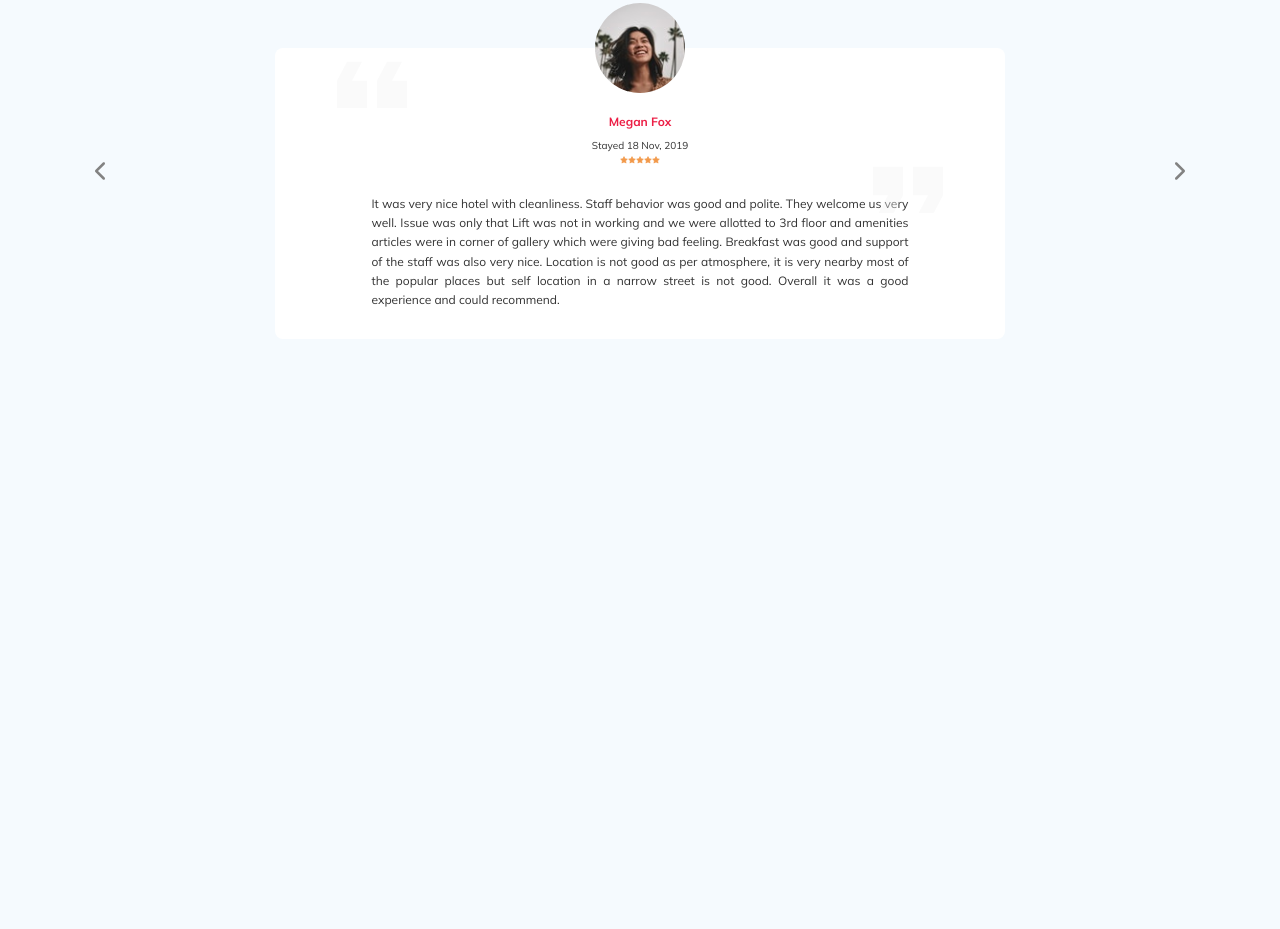
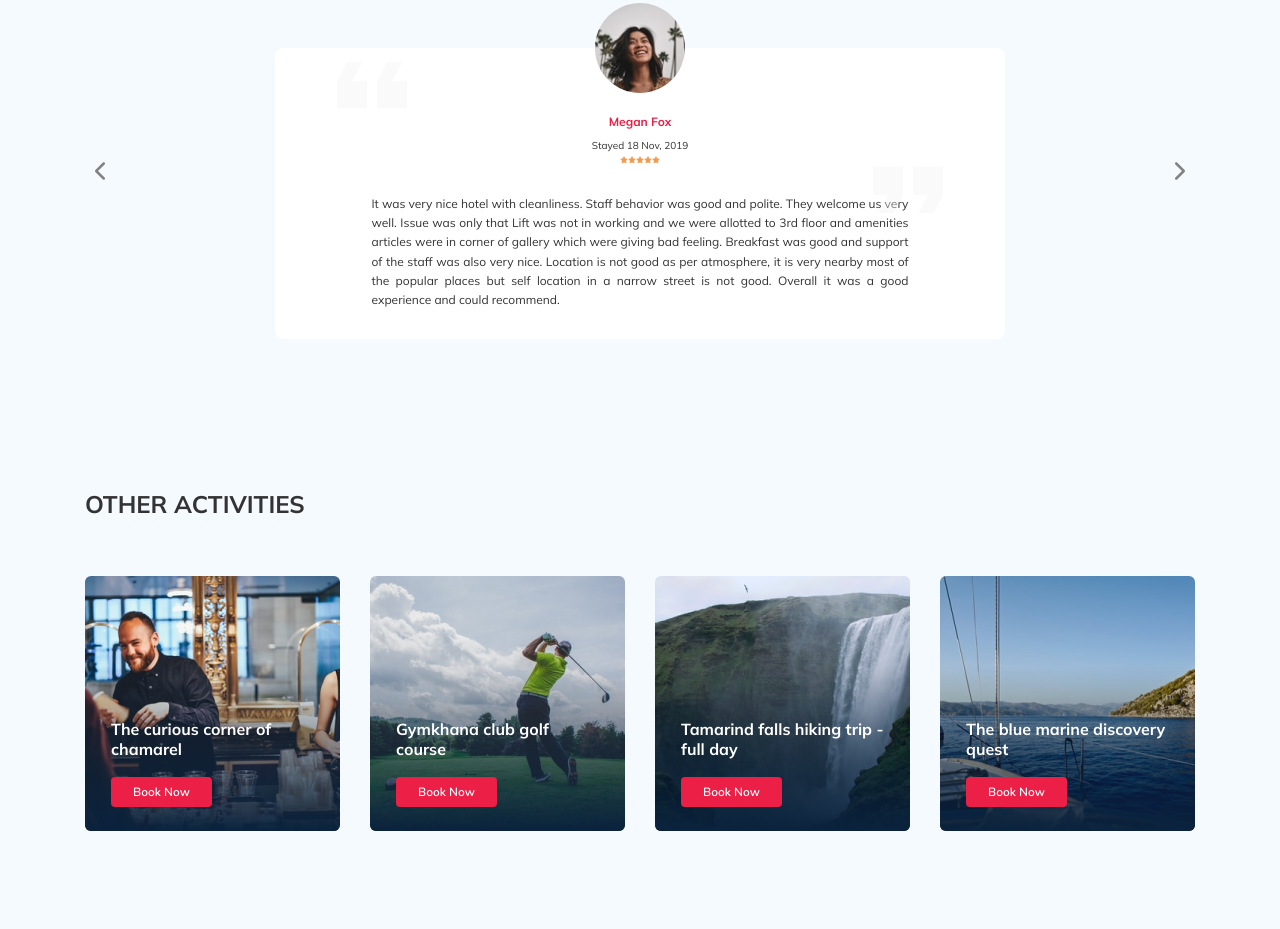
Before and after one commit to alex-peks/tour-plan, a plain HTML site: page index.html in a window 1280 px wide. Shown: the part 1372-2301 px from the top of the page. Before the commit the page ends 1781 px from the top, so only its background shows below. Drawn offline with nearby package versions, Linux system fonts and the light colour scheme.

Commit message:
create: added activities section

```diff
--- a/index.html
+++ b/index.html
@@ -281,6 +281,57 @@
     </div>
   </div>
   <!-- /.reviews -->
+  <section class="activities">
+    <div class="container">
+      <h2 class="activities__title">Other Activities</h2>
+        <div class="activities-wrapper">
+          <div class="card activities__card">
+            <img src="img/activity-1.jpg" alt="The curious corner
+            of chamarel" class="card__image">
+            <h3 class="card__title">The curious corner
+            of chamarel</h3>
+            <!-- /.card__title -->
+            <button class="card__button">Book Now</button>
+            <!-- /.card_buton -->
+          </div>
+          <!-- /.card -->
+          <div class="card activities__card">
+            <img src="img/activity-2.jpg" alt="Gymkhana club golf
+            course" class="card__image">
+            <h3 class="card__title">Gymkhana club golf
+            course</h3>
+            <!-- /.card__title -->
+            <button class="card__button">Book Now</button>
+            <!-- /.card_buton -->
+          </div>
+          <!-- /.card -->
+          <div class="card activities__card">
+            <img src="img/activity-3.jpg" alt="Tamarind falls hiking
+            trip - full day" class="card__image">
+            <h3 class="card__title">Tamarind falls hiking
+            trip - full day
+            </h3>
+            <!-- /.card__title -->
+            <button class="card__button">Book Now</button>
+            <!-- /.card_buton -->
+          </div>
+          <!-- /.card -->
+          <div class="card activities__card">
+            <img src="img/activity-4.jpg" alt="he blue marine discovery
+            quest" class="card__image">
+            <h3 class="card__title">The blue marine discovery
+            quest</h3>
+            <!-- /.card__title -->
+            <button class="card__button">Book Now</button>
+            <!-- /.card_buton -->
+          </div>
+          <!-- /.card -->
+        </div>
+        <!-- /.activities__wrapper -->
+
+    </div>
+  </section>
+  <!-- /.activities -->
 
   <script src="js/swiper-bundle.min.js"></script>
   <script src="js/main.js"></script>
--- a/sass/_media.sass
+++ b/sass/_media.sass
@@ -10,6 +10,9 @@
         width: 100%
         height: 100%
         object-fit: cover
+  .card
+    width: 230px
+    height: 230px
 
 @media (max-width: 992px )
   .container, .newslatter-wrapper
@@ -47,6 +50,14 @@
     &-slider
       &__item
         max-width: 580px
+  .activities
+    &-wrapper
+      flex-wrap: wrap
+    &__card
+      margin-bottom: 20px
+  .card
+    width: 340px
+    height: 250px
 @media  ( max-width: 768px )
   .container
     max-width: 576px
@@ -128,6 +139,12 @@
           right: 50%
           margin-right: -65px
           transform: translate(50%, 0)
+  .activities
+    padding-top: 40px
+    padding-bottom: 60px
+  .card
+    width: 49%
+    height: 255px
 @media  ( max-width: 576px)
   .container
     max-width: 480px
@@ -151,6 +168,8 @@
       line-height: 25px
   .subscribe
     width: 100%
+  .card
+    width: 100%
 @media  ( max-width: 480px)
   .container, .newslatter-wrapper
     max-width: 400px
--- /dev/null
+++ b/sass/blocks/_activities.sass
@@ -0,0 +1,62 @@
+.activities
+  padding: 60px 0 98px 0
+  &__title
+    font-style: normal
+    font-weight: bold
+    font-size: 24px
+    line-height: 30px
+    text-transform: uppercase
+    margin-bottom: 57px
+  &-wrapper
+    display: flex
+    justify-content: space-between
+.card
+  position: relative
+  display: flex
+  flex-direction: column
+  align-items: flex-start
+  padding: 24px 26px
+  width: 255px
+  height: 255px
+  border-radius: 6px
+  overflow: hidden
+  &::before
+    content: ""
+    position: absolute
+    left: 0
+    right: 0
+    top: 0
+    bottom: 0
+    background: linear-gradient(179.83deg, rgba(196, 196, 196, 0) 35.34%, #0A223D 99.85%)
+    z-index: -1
+
+  &__image
+    position: absolute
+    left: 0
+    right: 0
+    top: 0
+    bottom: 0
+    width: 100%
+    height: 100%
+    object-fit: cover
+    z-index: -2
+  &__title
+    margin-top: auto
+    margin-bottom: 18px
+    font-style: normal
+    font-weight: bold
+    font-size: 16px
+    line-height: 20px
+    color: $light
+  &__button
+    font-family: Nunito
+    font-style: normal
+    font-weight: 600
+    font-size: 12px
+    line-height: 16px
+    color: $light
+    padding: 7px 22px
+    border: none
+    background-color: $primary
+    border-radius: 4px
+    cursor: pointer
--- a/sass/style.sass
+++ b/sass/style.sass
@@ -14,5 +14,7 @@
 @import "blocks/newslatter"
 //Стили блока reviews
 @import "blocks/reviews"
+//Стили блока activities
+@import "blocks/activities"
 //Подключение стией для адаптива
 @import "media"
```
Also changed, not shown: css/style.css, img/activity-1.jpg (added), img/activity-2.jpg (added), img/activity-3.jpg (added), img/activity-4.jpg (added), 1 other file.
